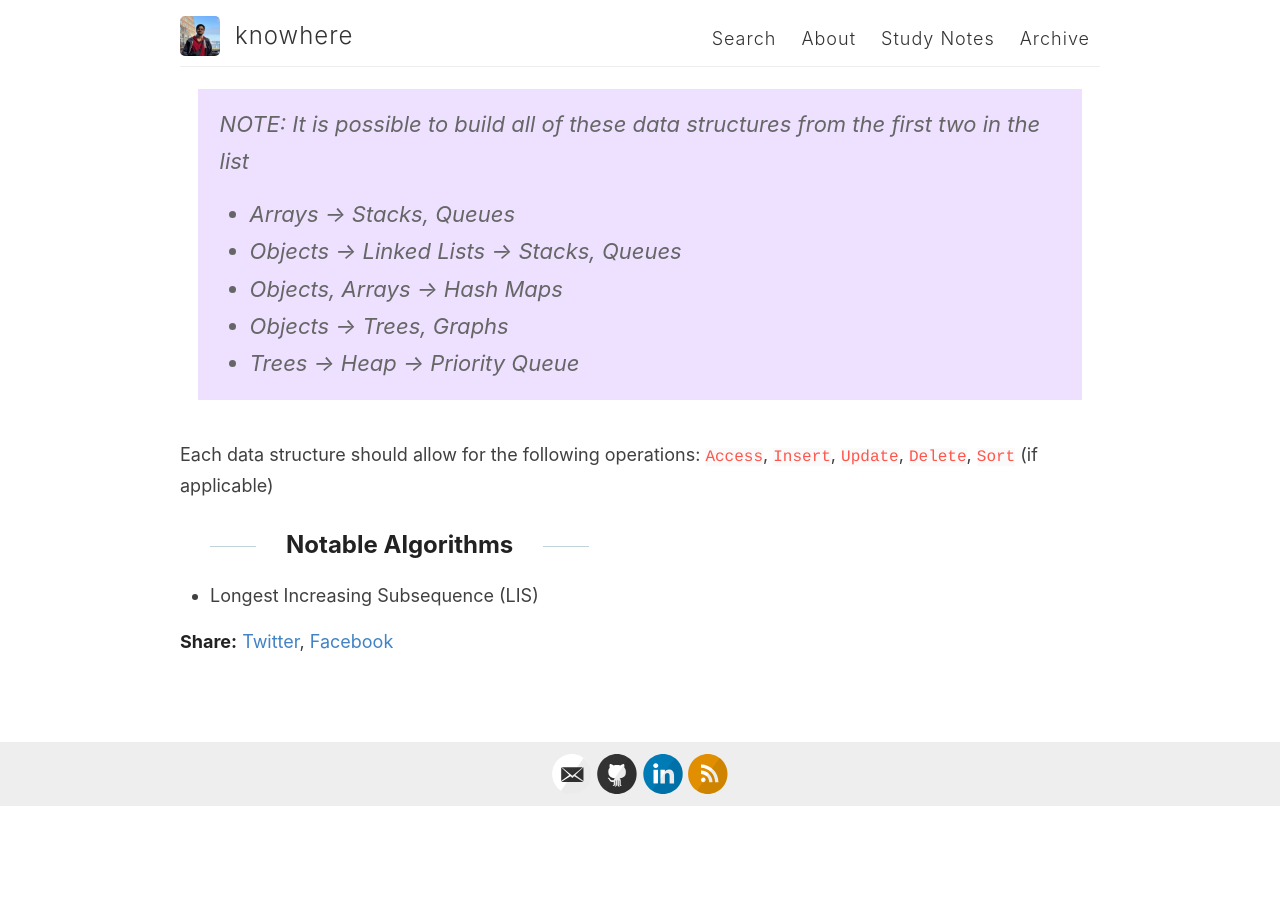
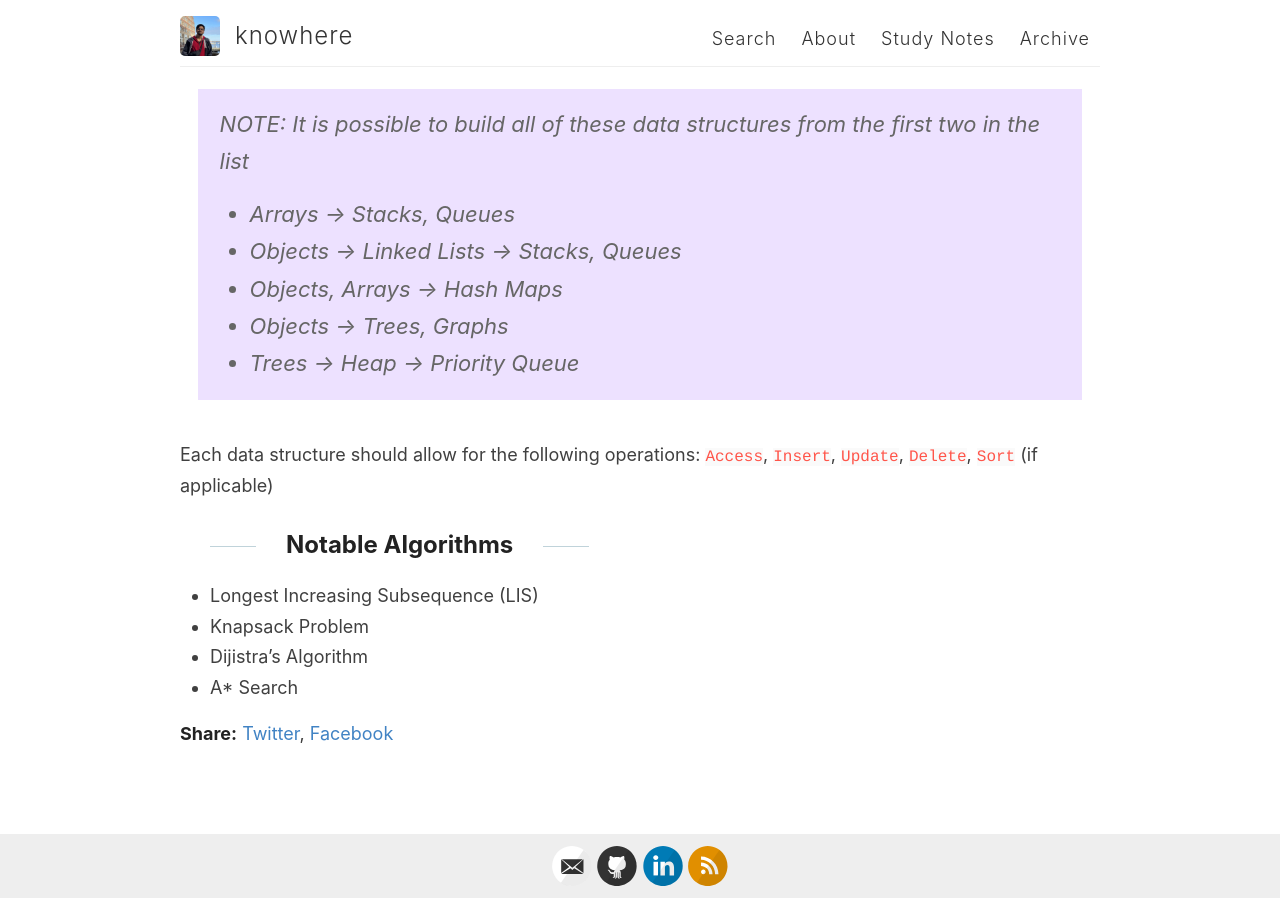
Before and after one commit to harsh-seth/knowhere, a Jekyll site: the page built from _posts/notes/swe/2024-07-26-lc-notable-ds-and-a.md, in a window 1280 px wide and 900 px high, scrolled down 671 px. Built offline with Jekyll 4.4.1, drawn with Linux system fonts in a browser that asks for light colours; before the commit the page ends 1479 px from its top, so only the background shows below that.

Commit message:
content: minor updates

```diff
--- a/_posts/notes/swe/2024-07-26-lc-notable-ds-and-a.md
+++ b/_posts/notes/swe/2024-07-26-lc-notable-ds-and-a.md
@@ -32,3 +32,6 @@ Each data structure should allow for the following operations: `Access`, `Insert
 
 ## Notable Algorithms
 - Longest Increasing Subsequence (LIS)
+- Knapsack Problem
+- Dijistra's Algorithm
+- A* Search
```
Also changed, not shown: _posts/notes/swe/2024-07-29-lc-process.md (+1 -1 lines).
